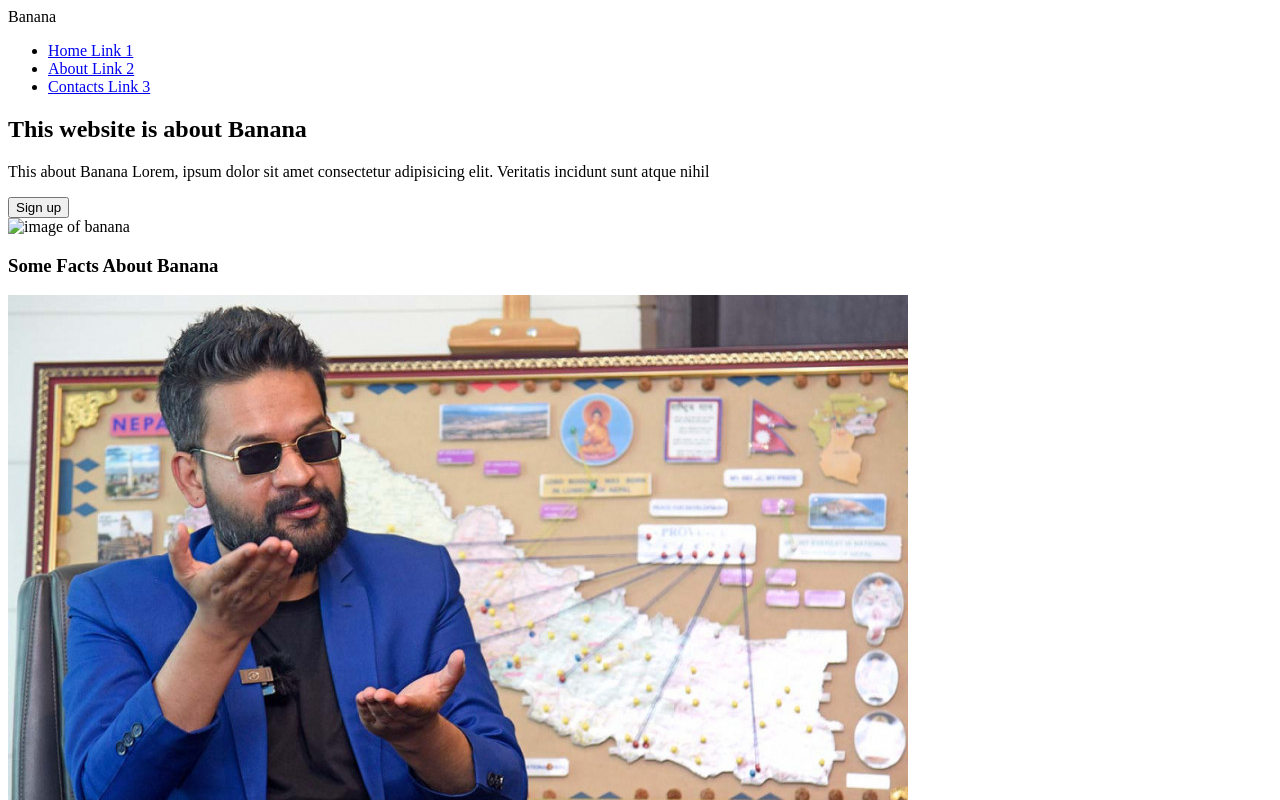
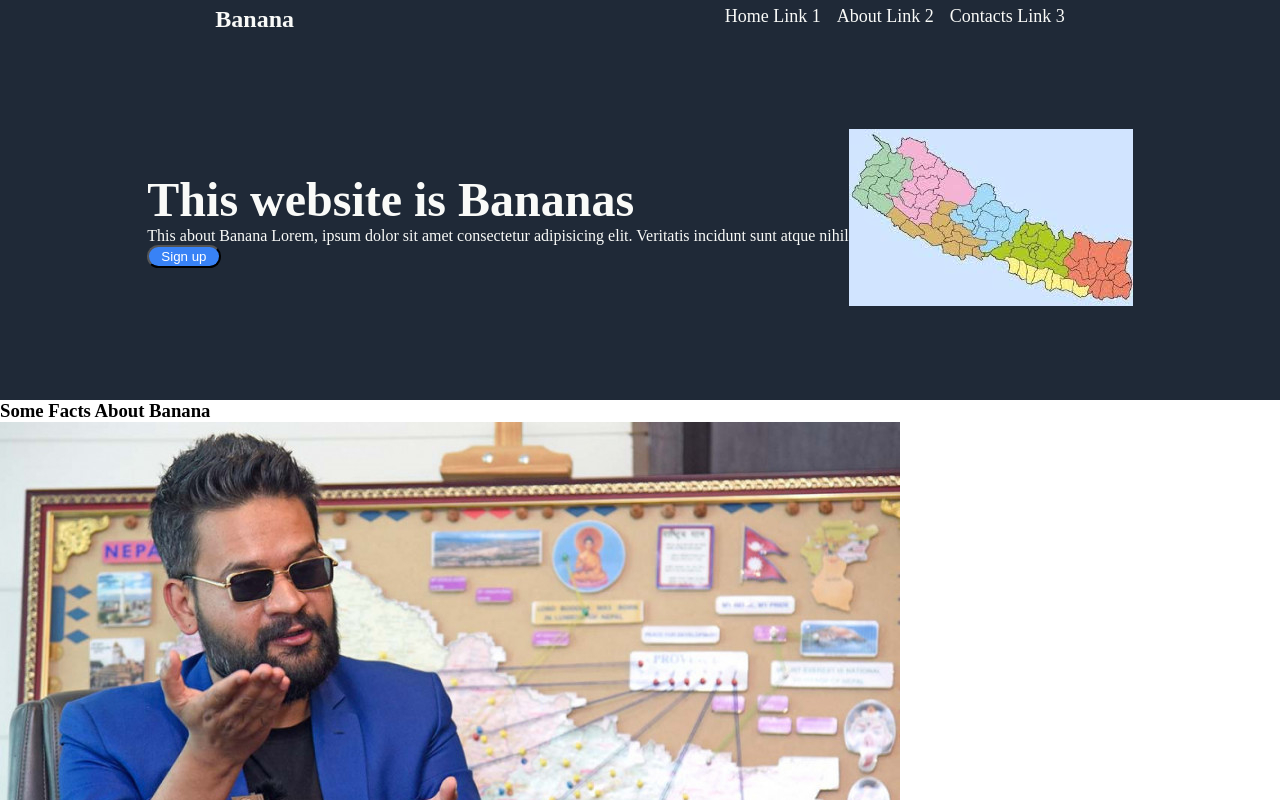
Before and after one commit to utsavWeb/Landing_page, a plain HTML site: page index.html in a window 1280 px wide. Shown: the top 800 px of the page. Drawn offline with Linux system fonts and the light colour scheme.

Commit message:
Part-one of css is done

```diff
--- a/index.html
+++ b/index.html
@@ -18,17 +18,19 @@
 <li><a href="#">Contacts Link 3</a></li>
 </ul>
     </div>
+    <div class="main-image-Container">
     <div class="main-image">
-        <h2>This website is about Banana</h2>
+        <h2>This website is Bananas</h2>
         <p>This about Banana Lorem, ipsum dolor sit amet consectetur
              adipisicing elit. Veritatis incidunt sunt atque nihil
         </p>
         <button class="button">Sign up</button>
     </div>
       <div class="banana-image">
-    <img src="" alt="image of banana" >
+    <img src="./images/main.jpg" alt="image of banana" >
        </div>
     </div>
+</div>
     <div class="two">
 <div class="some">
     <h3>Some Facts About Banana</h3>
--- a/style.css
+++ b/style.css
@@ -0,0 +1,60 @@
+*{
+    margin: 0;
+    padding: 0;
+    box-sizing: border-box;
+}
+
+
+.one{
+  background-color: #1F2937;
+  color: #F9FAF8;
+
+}
+
+
+.navbar{
+    display: flex;
+    justify-content: space-around;
+}
+
+
+ul{
+    list-style: none;
+    display: flex;
+    gap: 16px;
+    padding: 6px 12px;
+}
+
+
+li a{
+    text-decoration: none;
+    color: #F9FAF8;
+    font-size: 18px;
+}
+
+
+.logo{
+    padding: 6px 12px;
+    font-size: 24px;
+    color: #F9FAF8;
+    font-weight: 900;
+}
+
+
+.main-image h2{
+    font-size: 48px;
+    font-weight: bolder;
+}
+
+.main-image-Container{
+    padding: 90px;
+    display: flex;
+    justify-content: center;
+    align-items: center;
+}
+.button{
+    background-color: #3882f6;
+    color: white;
+    padding: 2px 12px;
+    border-radius: 12px;
+}
```
